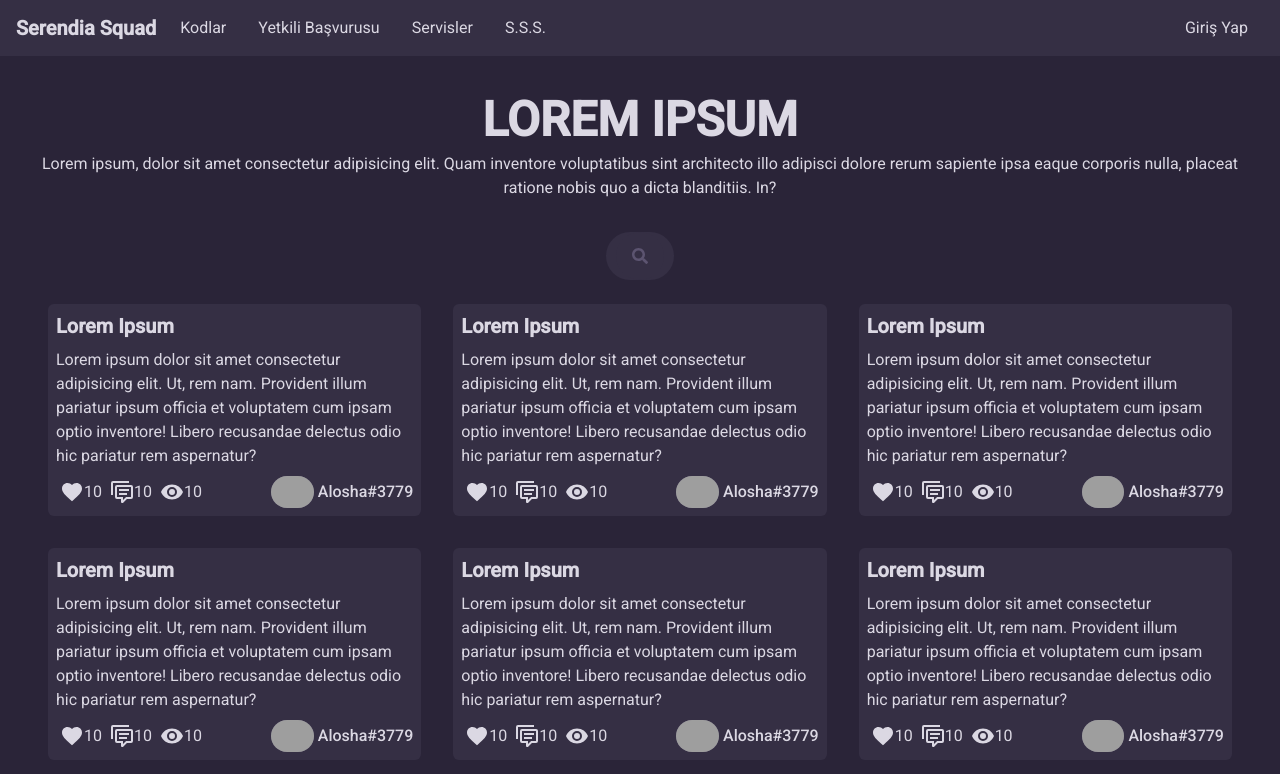
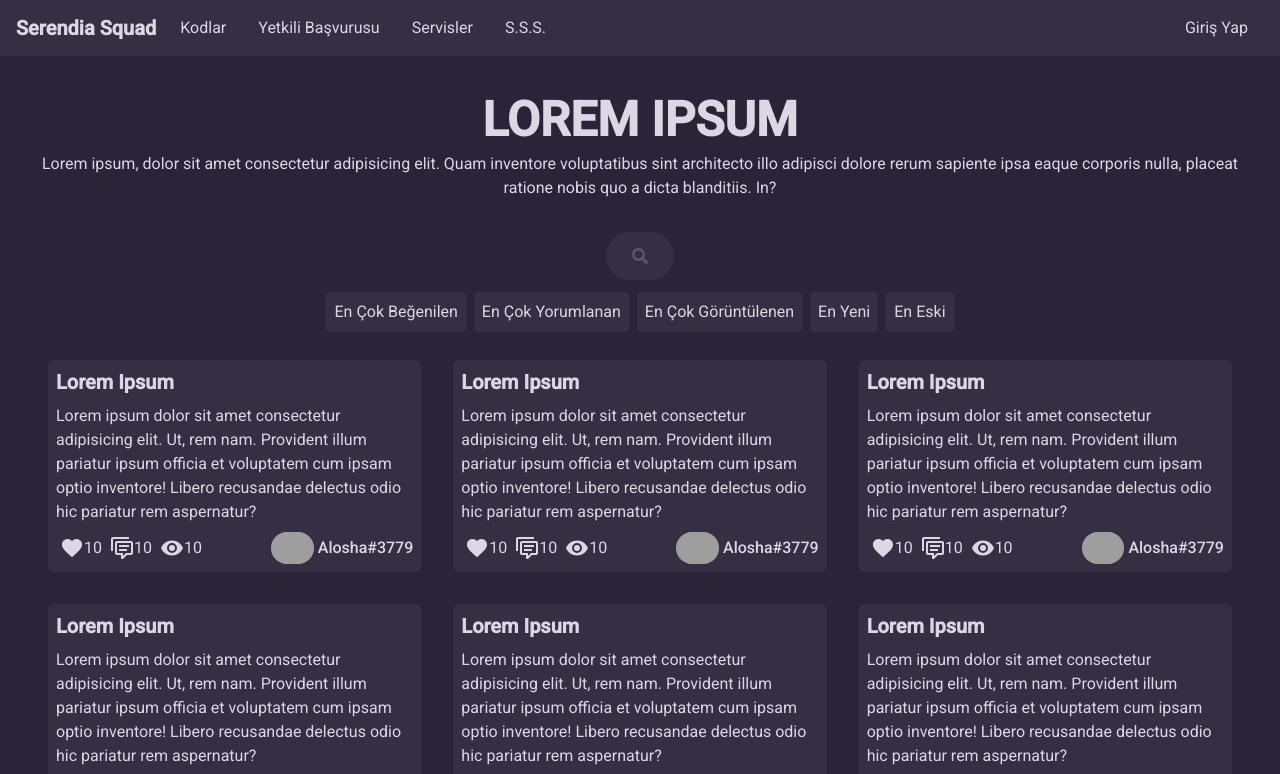
Before and after one commit to Barracuda1337/serendia-squad-frontend-2, a Vue app: page /codes in a window 1280 px wide. Shown: the top 774 px of the page. Built offline with nearby package versions, Linux system fonts and the light colour scheme; grey boxes are pictures that could not be loaded.

Commit message:
Search bar update

```diff
--- a/src/views/Code/Codes.vue
+++ b/src/views/Code/Codes.vue
@@ -9,8 +9,15 @@
       </p>
     </div>
     <!-- Search Box -->
-    <div id="search" class="my-2">
+    <div id="search" class="flex flex-col items-center my-2">
       <CodeSearchComponent class="tutorial" @update:search="search = $event" />
+      <div id="shortcuts" class="mt-2 text-center justify-center flex flex-wrap w-6/6">
+        <div class="p-2 bg-c2 cursor-pointer transition hover:bg-c3 rounded m-1">En Çok Beğenilen</div>
+        <div class="p-2 bg-c2 cursor-pointer transition hover:bg-c3 rounded m-1">En Çok Yorumlanan</div>
+        <div class="p-2 bg-c2 cursor-pointer transition hover:bg-c3 rounded m-1">En Çok Görüntülenen</div>
+        <div class="p-2 bg-c2 cursor-pointer transition hover:bg-c3 rounded m-1">En Yeni</div>
+        <div class="p-2 bg-c2 cursor-pointer transition hover:bg-c3 rounded m-1">En Eski</div>
+      </div>
     </div>
 
     <div id="results" class="flex flex-wrap w-full">
@@ -37,14 +44,14 @@ export default {
   data() {
     return {
       search: null,
-      page: 1
+      page: 1,
     };
   },
 
   methods: {
     async getCodes() {
       return CodeService.getCodes(this.page);
-    }
+    },
   },
 
   mounted() {
```
